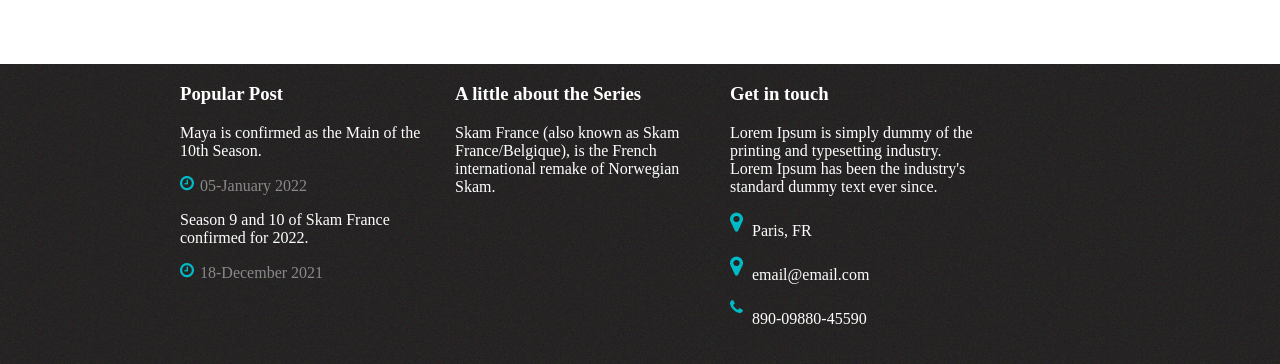
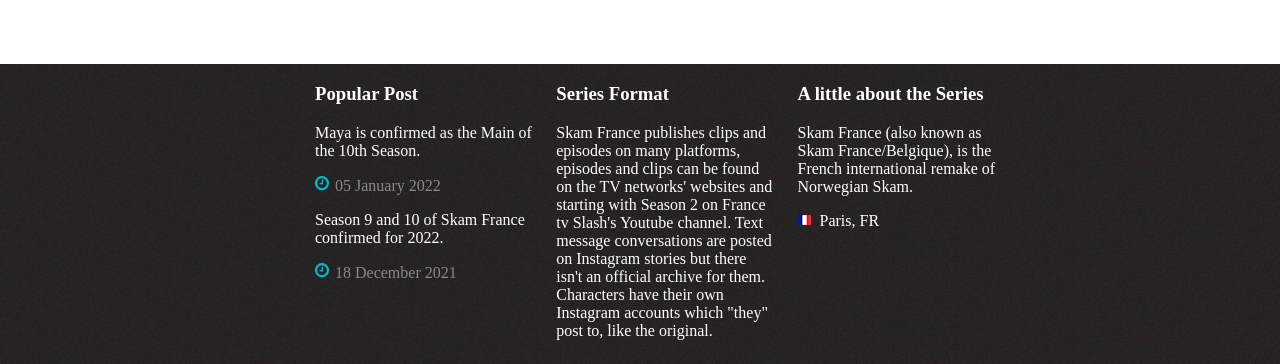
Before and after one commit to lilialm/SKAMFR-Website, a plain HTML site: page index.html in a window 1280 px wide. Shown: the part 3045-3409 px from the top of the page. Drawn offline with Linux system fonts and the light colour scheme.

Commit message:
icon e texto

```diff
--- a/css/main.css
+++ b/css/main.css
@@ -242,7 +242,7 @@ h3 {
 .footer {
     background-image: url('../img/footer.png');
     color: #ffffff;
-    margin-left: 180px;
+    margin-left: 315px;
 }
 
 .footer-2 {
@@ -284,14 +284,10 @@ h3 {
     padding-left: 5px;
 }
 .local:before {
-    background-image: url('../img/local.png');
+    background-image: url('../img/franceflag.png');
+    height: 11px;
 }
-.emailico:before {
-    background-image: url('../img/emailico.png');
-}
-.telefoneico:before {
-    background-image: url('../img/telefoneico.png');
-}
+
 .flex-container {
     display: flex;
     justify-content: center;
--- a/index.html
+++ b/index.html
@@ -167,33 +167,33 @@
                 <div class="col-4">
                     <h3><b>Popular Post</b></h3>
                     <p>Maya is confirmed as the Main of the 10th Season.</p>
-                    <p class="clock">05-January 2022
+                    <p class="clock">05 January 2022
                     <p>
                     <p> Season 9 and 10 of Skam France confirmed for 2022.
                     </p>
-                    <p class="clock">18-December 2021
+                    <p class="clock">18 December 2021
                     <p>
+                </div>
+                <div class="col-4">
+                    <h3><b>Series Format</b></h3>
+                    <p>
+                        Skam France publishes clips and episodes on many platforms, episodes and clips can be found on
+                        the TV networks' websites and starting with Season 2 on France tv Slash's Youtube channel. Text
+                        message
+                        conversations are posted on Instagram stories but there isn't an official archive for them.
+                        Characters have their own Instagram accounts which "they" post to, like the original.
+                    </p>
+                    </p>
                 </div>
                 <div class="col-4">
                     <h3><b>A little about the Series</b></h3>
                     <p>
                         Skam France (also known as Skam France/Belgique), is the French international remake of
                         Norwegian Skam.
-                    </p>
-                </div>
-                <div class="col-4">
-                    <h3><b>Get in touch</b></h3>
-                    <p>
-                        Lorem Ipsum is simply dummy
-                        of the printing and typesetting industry. Lorem Ipsum has been the industry's standard dummy
-                        text ever since.
-                    </p>
+
                     <p class="local">Paris, FR
                     <p>
-                    <p class="emailico">email@email.com
-                    <p>
-                    <p class="telefoneico">890-09880-45590
-                    <p>
+
                 </div>
             </div>
         </div>
```
Also changed, not shown: img/emailico.png (deleted), img/franceflag.png (added), img/francetvslash2.png (deleted), img/imagem1.png (deleted), img/imagem2.png (deleted), img/imagem3.png (deleted), img/internet.png (deleted), img/linkedin.png (deleted), img/local.png (deleted), img/logo.png (deleted), img/logo1.png (deleted), img/logo2.png (deleted), img/logo3.png (deleted), img/logo4.png (deleted), 2 more files.
